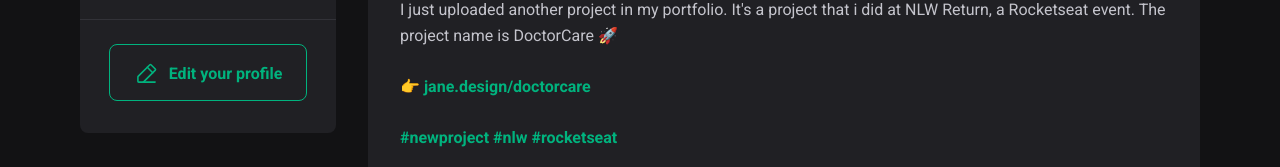
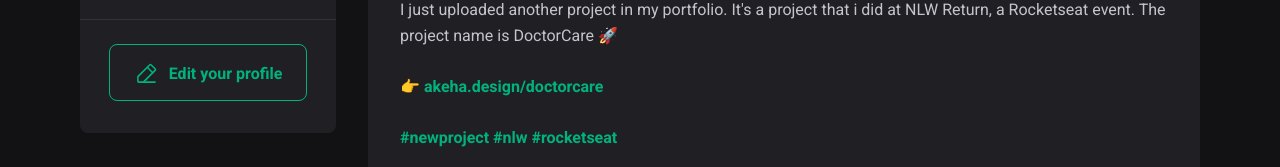
Before and after one commit to AkehaDev/ignite-feed, a React (Vite) app in the folder web/: page / in a window 1280 px wide. Shown: the part 291-458 px from the top of the page. Built offline with nearby package versions, Linux system fonts and the light colour scheme.

Commit message:
Modify Post.tsx

```diff
--- a/web/src/components/Post.tsx
+++ b/web/src/components/Post.tsx
@@ -25,7 +25,7 @@ export function Post(Props) {
         &nbsp;
         <p> I just uploaded another project in my portfolio. It's a project that i did at NLW Return, a Rocketseat event. The project name is DoctorCare 🚀</p>
         &nbsp;
-        <p><a href="#" className='text-ignite-green-100 text-ignite-green-500 hover:text-ignite-green-300 transition-[0.1s] font-bold'>👉 jane.design/doctorcare</a></p>
+        <p><a href="#" className='text-ignite-green-100 text-ignite-green-500 hover:text-ignite-green-300 transition-[0.1s] font-bold'>👉 akeha.design/doctorcare</a></p>
         &nbsp;
         <p className='flex gap-1 text-ignite-green-100 font-bold'>
           <a href="#" className='text-ignite-green-500 hover:text-ignite-green-300 transition-[0.1s]'>#newproject</a>
```
